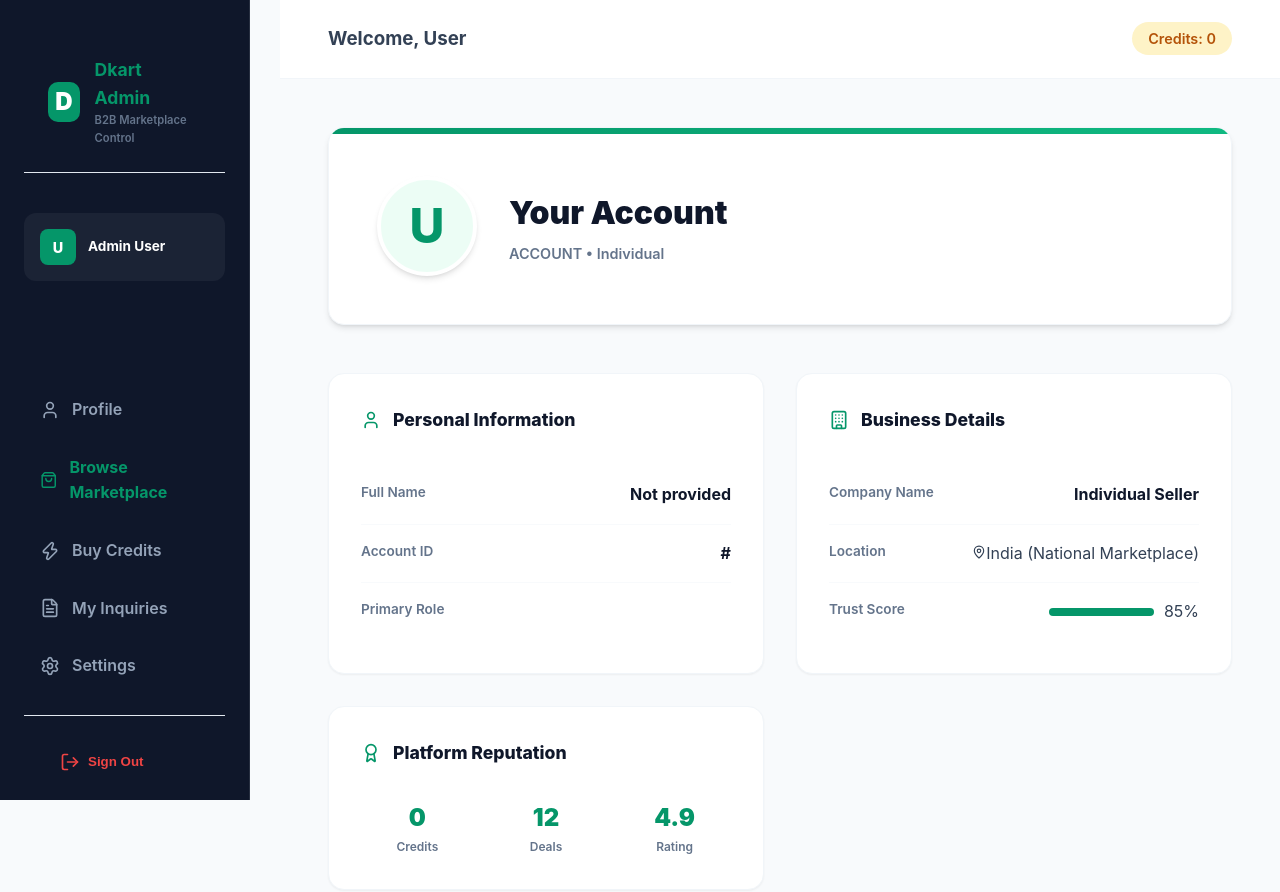
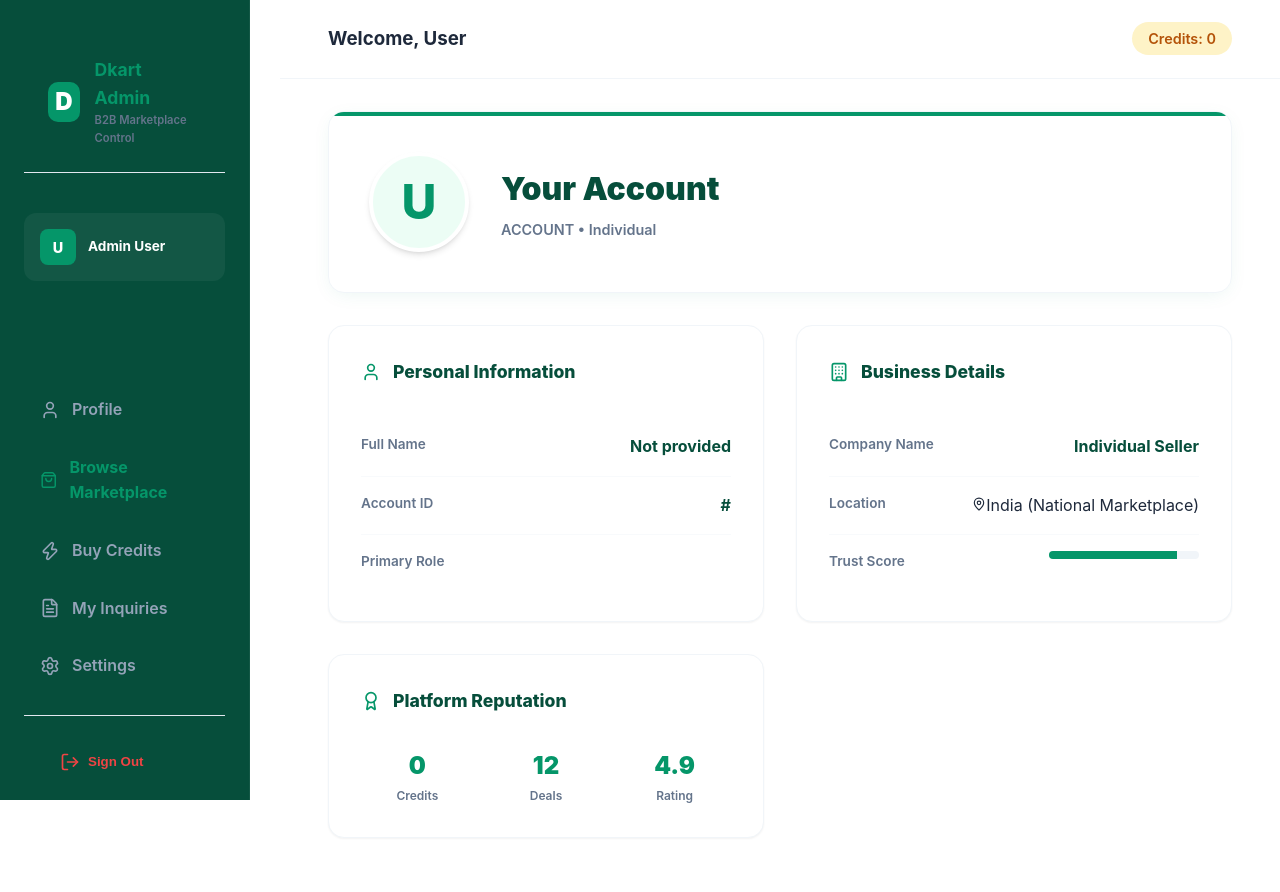
Before and after one commit to rohitkarwande/Dkart, a React (Vite) app: page /dashboard in a window 1280 px wide. Shown: the top 892 px of the page. After the commit the page ends 870 px from the top, so only its background shows below. Built offline with nearby package versions, Linux system fonts and the light colour scheme; no server answers.

Commit message:
design: strictly enforce green and white theme and refine premium UI

```diff
--- a/src/index.css
+++ b/src/index.css
@@ -5,12 +5,12 @@
   --primary-dark: #064e3b;
   --accent-color: #f59e0b; /* Professional Gold/Amber for badges */
 
-  --bg-light: #f8fafc;
+  --bg-light: #ffffff; /* Clean White */
   --bg-white: #ffffff;
   --card-bg: #ffffff;
 
-  --text-main: #0f172a;
-  --text-body: #334155;
+  --text-main: #064e3b; /* Deepest Green for contrast */
+  --text-body: #1e293b;
   --text-muted: #64748b;
 
   --border-color: #e2e8f0;
@@ -1639,9 +1639,9 @@ body {
   font-weight: 700;
 }
 
-.role-badge.buyer { background: #eff6ff; color: #3b82f6; }
+.role-badge.buyer { background: #ecfdf5; color: #10b981; }
 .role-badge.seller { background: #ecfdf5; color: #10b981; }
-.role-badge.admin { background: #fef2f2; color: #ef4444; }
+.role-badge.admin { background: #064e3b; color: white; }
 
 .status-badge {
   padding: 4px 10px;
@@ -1650,9 +1650,9 @@ body {
   font-weight: 700;
 }
 
-.status-badge.open { background: #dcfce7; color: #16a34a; }
-.status-badge.closed { background: #f3f4f6; color: #4b5563; }
-.status-badge.pending { background: #fef9c3; color: #a16207; }
+.status-badge.open { background: #ecfdf5; color: #059669; }
+.status-badge.closed { background: #f8fafc; color: #64748b; }
+.status-badge.pending { background: #fffbeb; color: #f59e0b; }
 
 .approve-small-btn {
   padding: 6px 12px;
@@ -1678,16 +1678,16 @@ body {
   display: grid;
   grid-template-columns: 280px 1fr;
   min-height: 100vh;
-  background: #f8fafc;
+  background: #ffffff;
 }
 
 .dashboard-sidebar {
-  background: #0f172a; /* Slate 900 for premium dark feel */
+  background: #064e3b; /* Deep Emerald Green instead of slate */
   color: white;
   padding: 2rem 1.5rem;
   display: flex;
   flex-direction: column;
-  border-right: 1px solid rgba(255, 255, 255, 0.1);
+  border-right: 1px solid rgba(255, 255, 255, 0.05);
   position: sticky;
   top: 0;
   height: 100vh;
@@ -1811,7 +1811,7 @@ body {
 }
 
 .dashboard-content {
-  padding: 3rem;
+  padding: 2rem 3rem;
 }
 
 /* Premium Profile Styles */
@@ -1822,14 +1822,14 @@ body {
 
 .profile-header-banner {
   background: white;
-  padding: 3rem;
+  padding: 2.5rem;
   border-radius: var(--radius-lg);
   border: 1px solid var(--border-soft);
   display: flex;
   align-items: center;
   gap: 2rem;
-  margin-bottom: 3rem;
-  box-shadow: var(--shadow-md);
+  margin-bottom: 2rem;
+  box-shadow: 0 4px 20px -5px rgba(5, 150, 105, 0.1);
   position: relative;
   overflow: hidden;
 }
@@ -1837,8 +1837,8 @@ body {
 .profile-header-banner::before {
   content: '';
   position: absolute;
-  top: 0; left: 0; right: 0; height: 6px;
-  background: linear-gradient(90deg, var(--primary-color), #10b981);
+  top: 0; left: 0; right: 0; height: 4px;
+  background: var(--primary-color);
 }
 
 .profile-avatar-large {
@@ -1944,20 +1944,20 @@ body {
   text-transform: uppercase;
 }
 
-.role-tag.admin { background: #fef2f2; color: #ef4444; }
+.role-tag.admin { background: #ecfdf5; color: #059669; }
 .role-tag.seller { background: #ecfdf5; color: #10b981; }
 
 .trust-progress {
   width: 150px;
-  display: flex;
-  align-items: center;
-  gap: 10px;
+  height: 8px;
+  background: #f1f5f9;
+  border-radius: 10px;
+  overflow: hidden;
 }
 
 .trust-progress .progress-bar-inner {
-  height: 8px;
+  height: 100%;
   background: var(--primary-color);
-  border-radius: 10px;
 }
 
 .stats-row {
--- a/src/pages/dashboard/AdminOverview.jsx
+++ b/src/pages/dashboard/AdminOverview.jsx
@@ -135,7 +135,7 @@ const AdminOverview = () => {
         <>
           <div className="kpi-grid">
             <div className="kpi-card" style={{ borderTop: '4px solid var(--primary-color)' }}>
-              <div className="kpi-icon blue"><Users size={24} /></div>
+              <div className="kpi-icon green"><Users size={24} /></div>
               <div className="kpi-data">
                 <h3>{stats.users}</h3>
                 <p>Total Users</p>
@@ -143,23 +143,23 @@ const AdminOverview = () => {
             </div>
 
             <div className="kpi-card" style={{ borderTop: '4px solid #10b981' }}>
-              <div className="kpi-icon green"><Package size={24} /></div>
+              <div className="kpi-icon green-light"><Package size={24} /></div>
               <div className="kpi-data">
                 <h3>{stats.listings}</h3>
                 <p>Active Listings</p>
               </div>
             </div>
 
-            <div className="kpi-card" style={{ borderTop: '4px solid #f59e0b' }}>
-              <div className="kpi-icon orange"><Briefcase size={24} /></div>
+            <div className="kpi-card" style={{ borderTop: '4px solid #064e3b' }}>
+              <div className="kpi-icon green-dark"><Briefcase size={24} /></div>
               <div className="kpi-data">
                 <h3>{stats.deals}</h3>
                 <p>Platform Deals</p>
               </div>
             </div>
 
-            <div className="kpi-card" style={{ borderTop: '4px solid #8b5cf6' }}>
-              <div className="kpi-icon purple"><TrendingUp size={24} /></div>
+            <div className="kpi-card" style={{ borderTop: '4px solid var(--primary-color)' }}>
+              <div className="kpi-icon green-rich"><TrendingUp size={24} /></div>
               <div className="kpi-data">
                 <h3>₹{(stats.revenue / 100000).toFixed(1)}L</h3>
                 <p>Estimated GMV</p>
```
